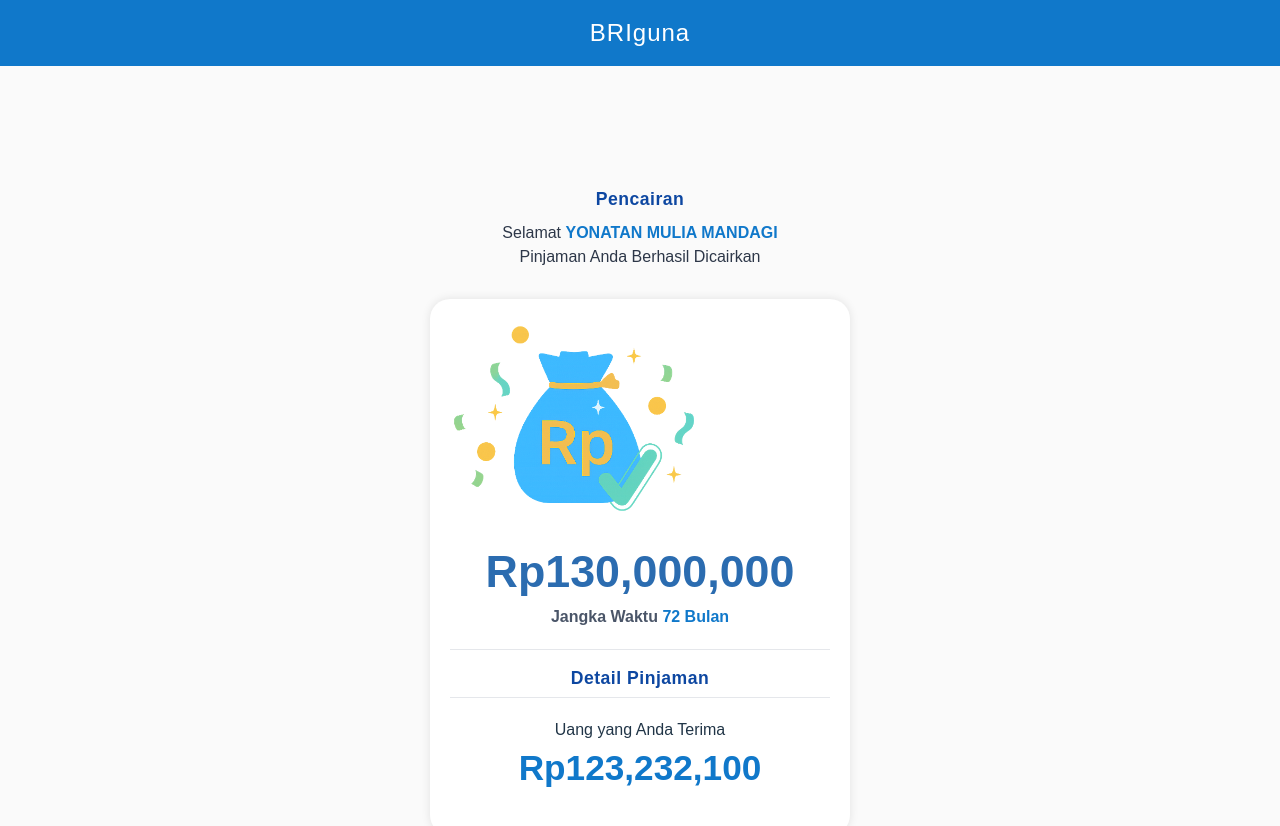
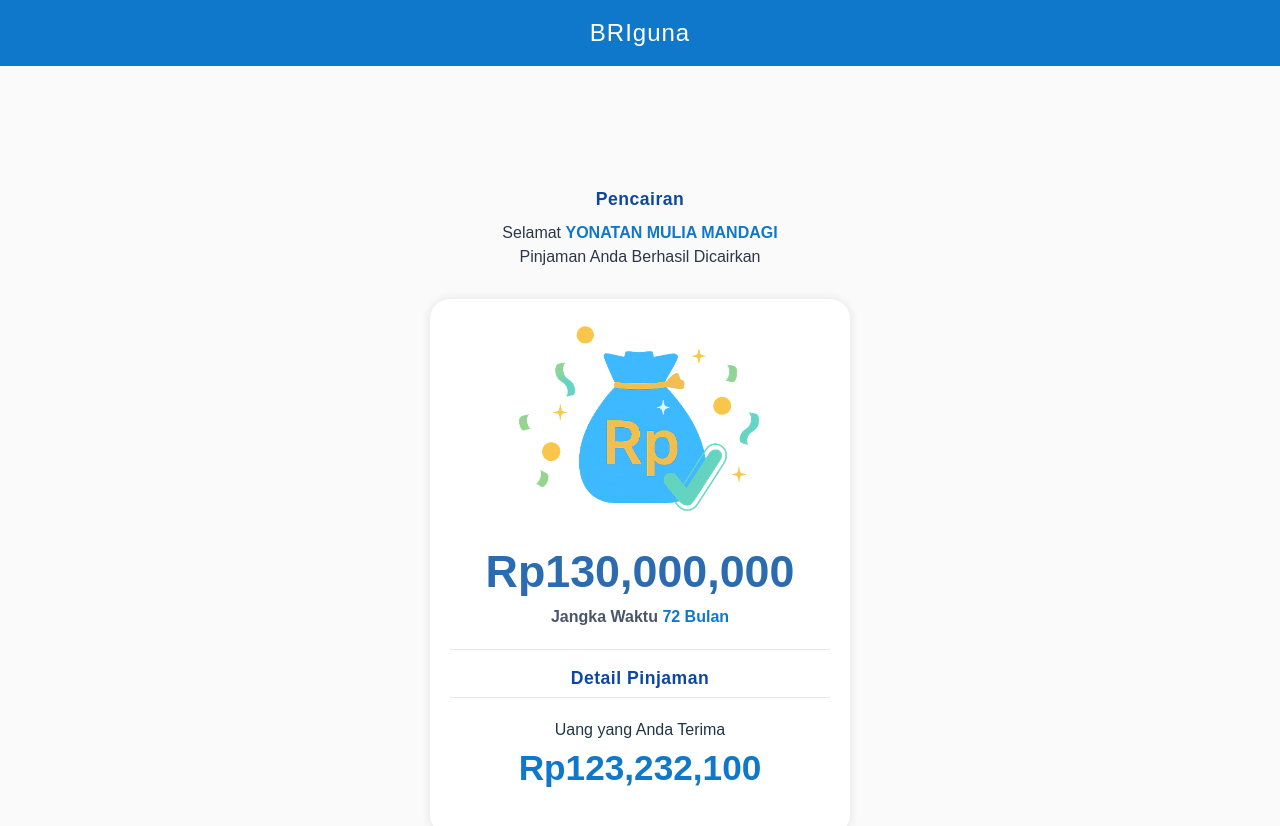
Before and after one commit to cecepns/brispot, a React (Vite) app: page /revisi-briguna-digital/YMM72 in a window 1280 px wide. Shown: the top 826 px of the page. Built offline with nearby package versions, Linux system fonts and the light colour scheme.

Commit message:
fix: link

```diff
--- a/src/components/BrigunaPageYMM72.jsx
+++ b/src/components/BrigunaPageYMM72.jsx
@@ -28,7 +28,7 @@
         </div>
 
         <div className="main-card-content">
-          <div className="icon-container">
+          <div className="flex justify-center icon-container">
             <img src={Icon} alt="icon" />
           </div>
 
```
